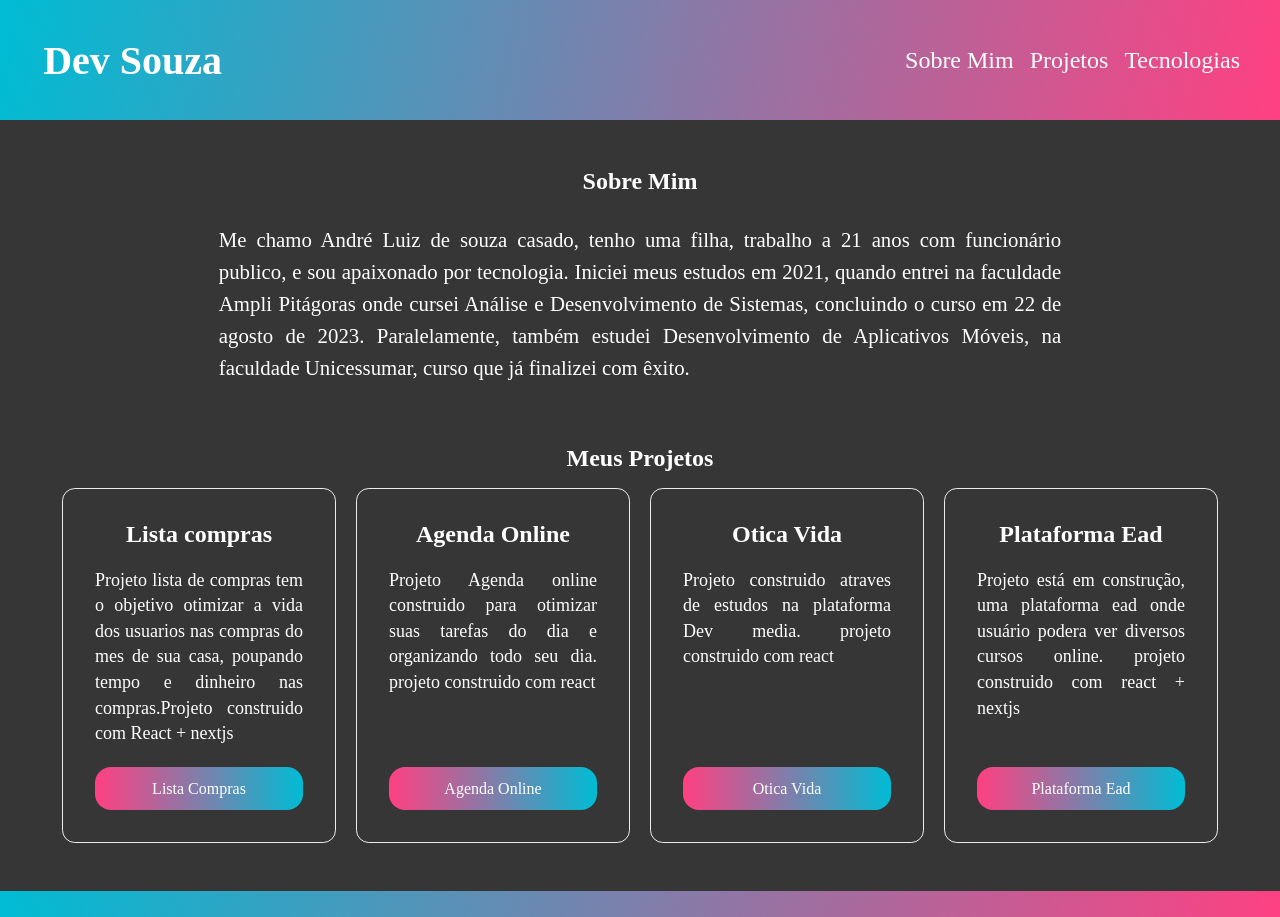
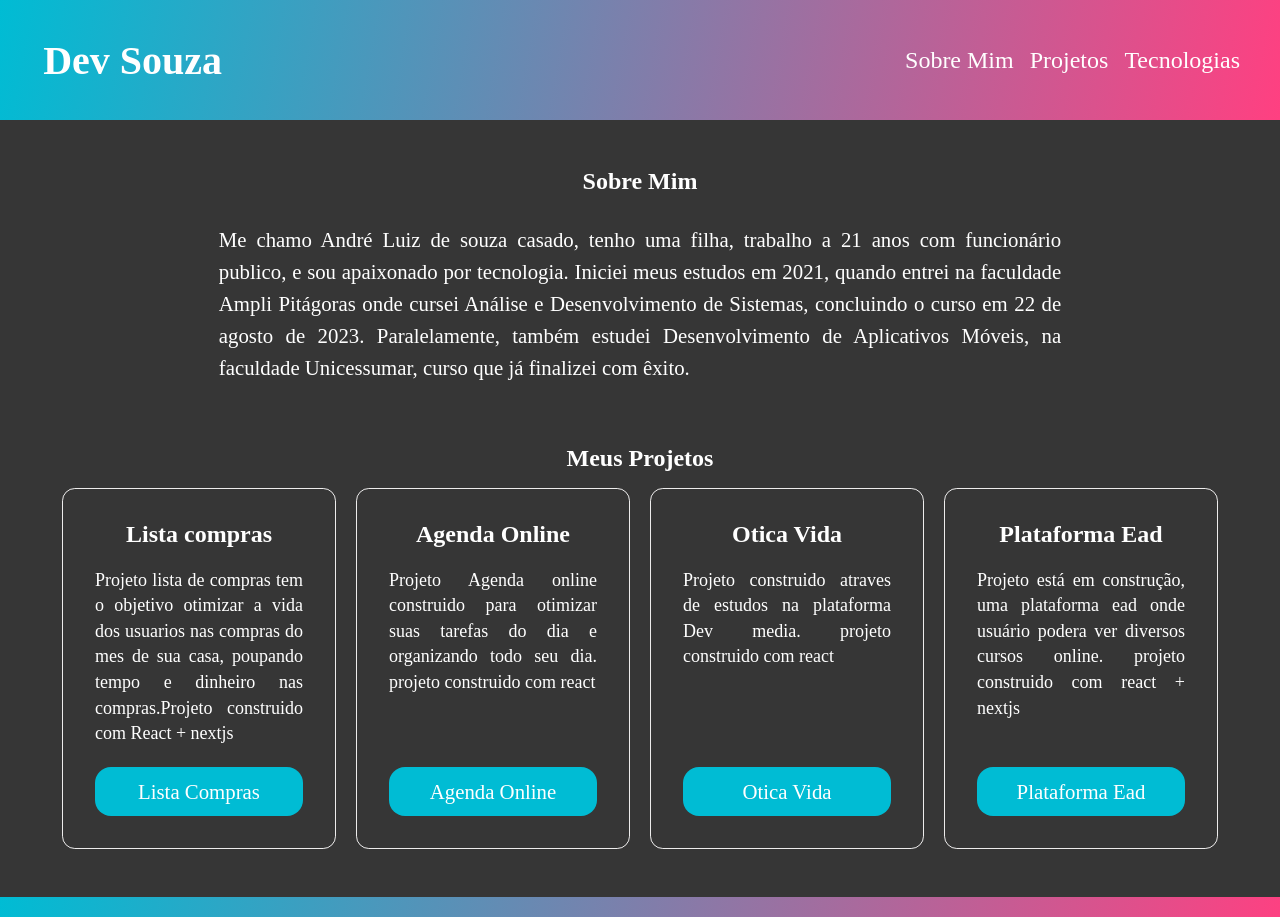
Before and after one commit to AndreSouzanl/landingPagePessoal, a Next.js app: page / in a window 1280 px wide. Shown: the top 917 px of the page. Built offline with nearby package versions, Linux system fonts and the light colour scheme.

Commit message:
atualizandoProjeto2508

```diff
--- a/src/componentes/Cards/Cards.module.css
+++ b/src/componentes/Cards/Cards.module.css
@@ -22,11 +22,16 @@
 .link {
   color: white;
   text-decoration: none;
-  background: linear-gradient(90deg, #ff4081, #00bcd4);
+  background:#00bcd4;
   text-align: center;
   padding: 0.8rem;
   cursor: pointer;
   border-radius: 1rem;
   width: 100%;
   margin-top: auto;
+  font-size: 1.3rem
 }
+
+.link:hover{
+  background: linear-gradient(90deg, #ff4081, #00bcd4);
+}
```
